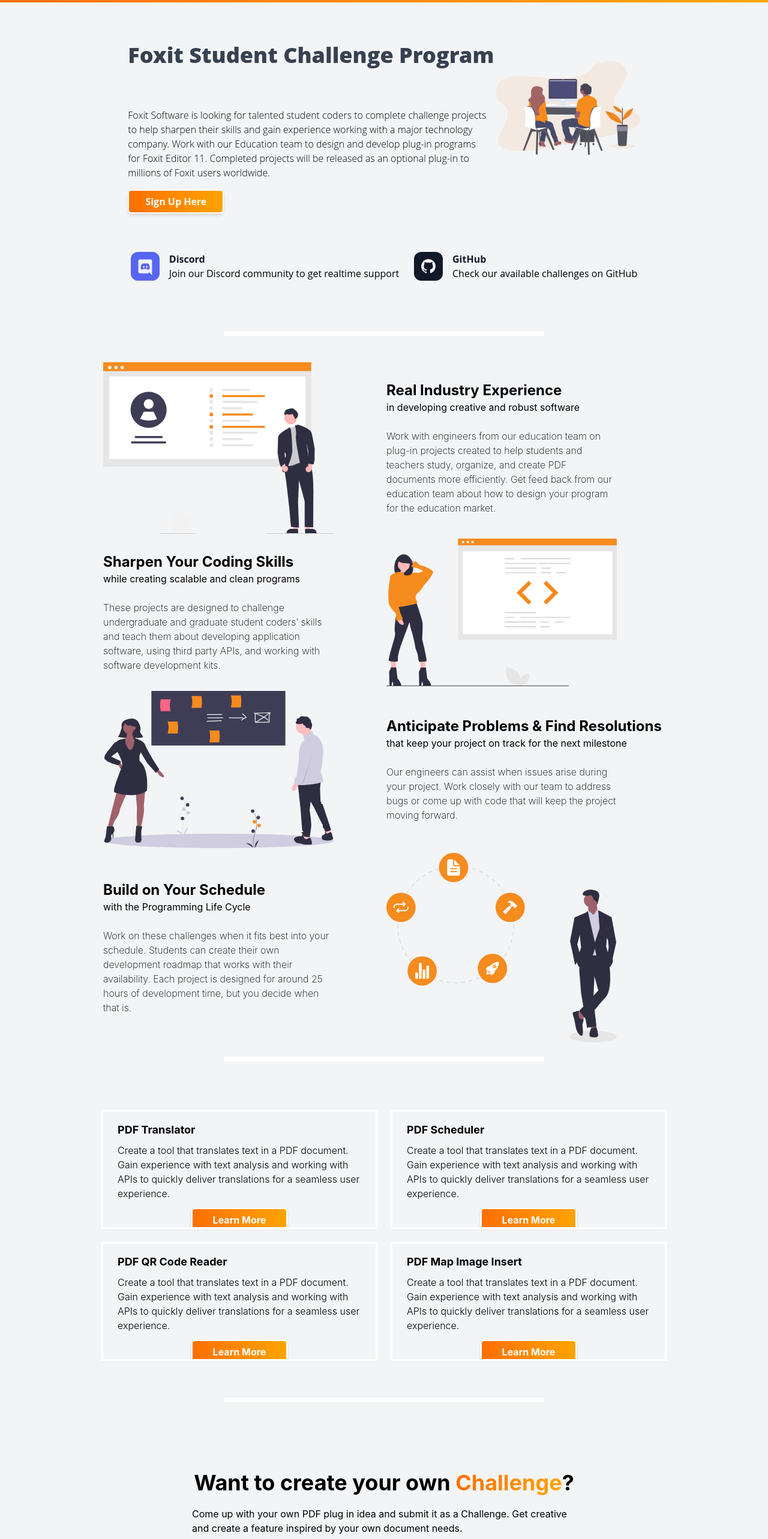
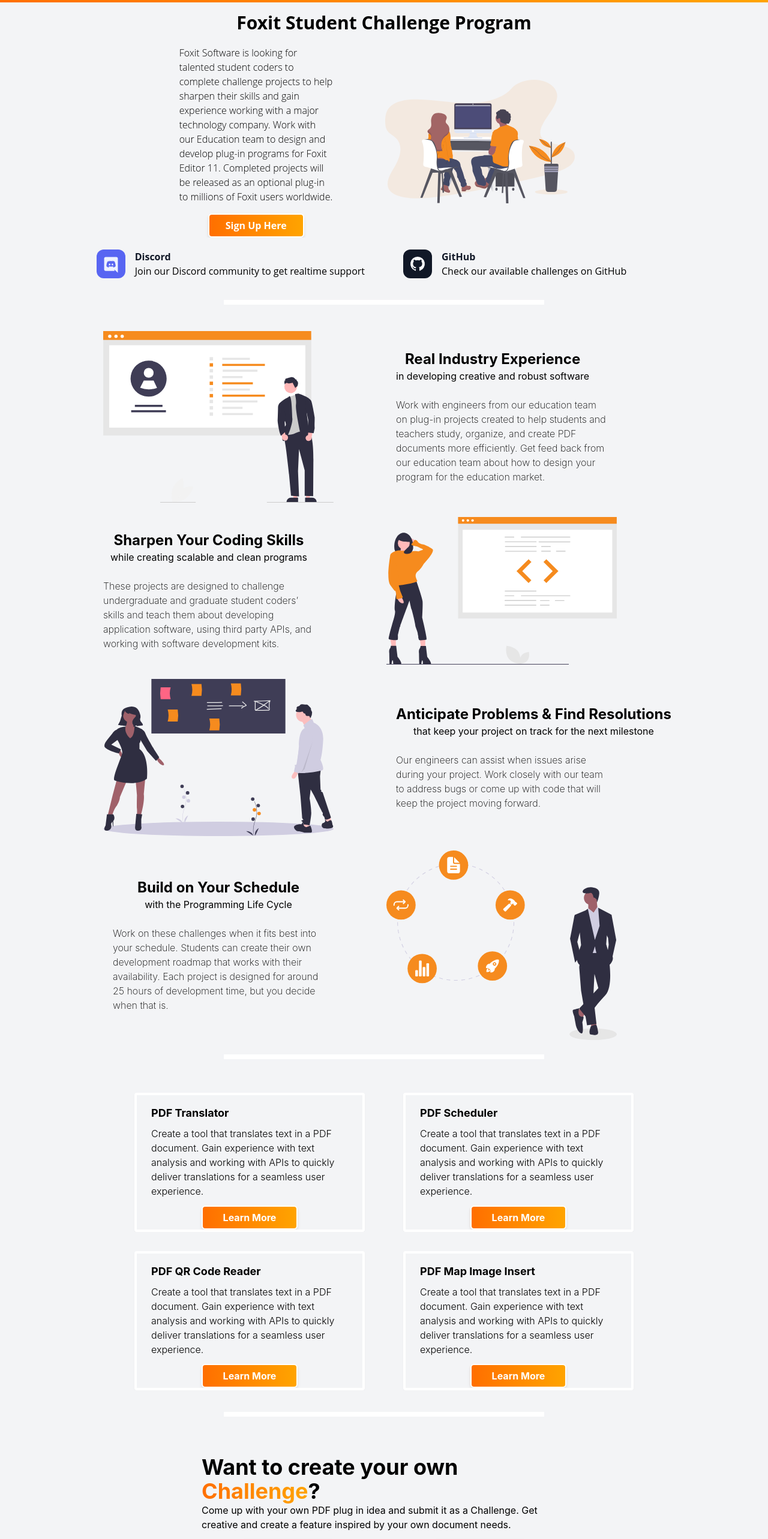
Before and after one commit to alexzhuisme/student-challenge-landing-page, a React (Create React App) app: page / in a window 1280 px wide. Shown: the part 100-2666 px from the top of the page at 60% size. Built offline with nearby package versions, Linux system fonts and the light colour scheme.

Commit message:
responsive update

```diff
--- a/src/components/Banner.js
+++ b/src/components/Banner.js
@@ -1,7 +1,7 @@
 export default function Banner() {
   return (
     <div className="w-full h-10 bg-gradient-to-r from-orange-dark to-orange-light flex justify-center items-center">
-      <div className="font-semibold text-white font-open-sans ">Complete a simple Foxit Plugin Project and win a prize 🏆</div>
+      <div className="font-semibold text-white font-open-sans text-xs md:text-base">Complete a simple Foxit Plugin Project and win a prize 🏆</div>
     </div>
   )
 }
--- a/src/components/Benefits.js
+++ b/src/components/Benefits.js
@@ -1,33 +1,29 @@
 export default function Benefits() {
   return (
-    <div className="flex flex-wrap -mx-1 overflow-hidden sm:-mx-1 md:-mx-1 lg:-mx-1 xl:-mx-1">
-
-
-      <div
-        className="order-1 my-1 px-1 w-full overflow-hidden sm:my-1 sm:px-1 sm:w-full md:my-1 md:px-1 md:w-full lg:my-1 lg:px-1 lg:w-1/2 xl:my-1 xl:px-1 xl:w-1/2 flex items-center justify-around lg:justify-end">
-        <img src="/SVG/updated_resume.svg" alt="" className="w-96 lg:mr-20"/>
+    <div className="flex flex-wrap overflow-hidden gap-y-4">
+      <div className="order-1 my-1 px-4 w-full overflow-hidden sm:my-1 sm:px-1 sm:w-full md:my-1 md:px-1 md:w-full lg:my-1 lg:px-1 lg:w-1/2 xl:my-1 xl:px-1 xl:w-1/2 flex items-center justify-around lg:justify-end">
+        <img src="/SVG/updated_resume.svg" alt="" className="w-96 md:mr-20"/>
       </div>
-      <div
-        className="order-2 my-1 px-1 w-full overflow-hidden sm:my-1 sm:px-1 sm:w-full md:my-1 md:px-1 md:w-full lg:my-1 lg:px-1 lg:w-1/2 xl:my-1 xl:px-1 xl:w-1/2 flex flex-col justify-center items-center lg:items-start">
-        <div>
-          <span className="font-bold text-2xl">Real Industry Experience</span> <br/> in developing creative and robust software
+      <div className="order-2 my-1 px-4 w-full overflow-hidden sm:my-1 sm:px-1 sm:w-full md:my-1 md:px-1 md:w-full lg:my-1 lg:px-1 lg:w-1/2 xl:my-1 xl:px-1 xl:w-1/2 flex flex-col justify-center items-center md:items-start">
+        <div className="px-4 flex-col flex items-center">
+          <span className="font-bold text-2xl">Real Industry Experience</span> in developing creative and robust software
         </div>
-        <div className="text-base font-extralight pt-6 w-96">
+        <div className="text-base font-extralight pt-6 w-96 px-4">
           Work with engineers from our education team on plug-in projects created to help students and teachers study, organize, and create PDF documents more efficiently. Get feed back from our education team about how to design your program for the education market.
         </div>
       </div>
 
       <div
-        className="order-3 lg:order-4 my-1 px-1 w-full overflow-hidden sm:my-1 sm:px-1 sm:w-full md:my-1 md:px-1 md:w-full lg:my-1 lg:px-1 lg:w-1/2 xl:my-1 xl:px-1 xl:w-1/2 flex items-center justify-around lg:justify-start">
+        className="order-3 lg:order-4 my-1 px-4 w-full overflow-hidden sm:my-1 sm:px-1 sm:w-full md:my-1 md:px-1 md:w-full lg:my-1 lg:px-1 lg:w-1/2 xl:my-1 xl:px-1 xl:w-1/2 flex items-center justify-around lg:justify-start">
         <img src="/SVG/proud_coder.svg" alt="" className="w-96"/>
       </div>
       <div
-        className="order-4 lg:order-3 my-1 px-1 w-full overflow-hidden sm:my-1 sm:px-1 sm:w-full md:my-1 md:px-1 md:w-full lg:my-1 lg:px-1 lg:w-1/2 xl:my-1 xl:px-1 xl:w-1/2 flex flex-col justify-center items-center lg:items-end">
-        <div className="lg:mr-20">
-          <div>
-            <span className="font-bold text-2xl">Sharpen Your Coding Skills</span> <br/> while creating scalable and clean programs
+        className="order-4 lg:order-3 my-1 px-4 w-full overflow-hidden sm:my-1 sm:px-1 sm:w-full md:my-1 md:px-1 md:w-full lg:my-1 lg:px-1 lg:w-1/2 xl:my-1 xl:px-1 xl:w-1/2 flex flex-col justify-center items-center md:items-end">
+        <div className="md:mr-20 px-4">
+          <div className="px-4 flex-col flex items-center">
+            <span className="font-bold text-2xl">Sharpen Your Coding Skills</span> while creating scalable and clean programs
           </div>
-          <div className="text-base font-extralight pt-6 w-96">
+          <div className="text-base font-extralight pt-6 w-96 px-4">
             These projects are designed to challenge undergraduate and graduate student coders’ skills and teach them about developing application software, using third party APIs, and working with software development kits.
           </div>
         </div>
@@ -35,32 +31,28 @@
       </div>
 
 
-      <div
-        className="order-5 my-1 px-1 w-full overflow-hidden sm:my-1 sm:px-1 sm:w-full md:my-1 md:px-1 md:w-full lg:my-1 lg:px-1 lg:w-1/2 xl:my-1 xl:px-1 xl:w-1/2 flex items-center justify-around lg:justify-end">
-        <img src="/SVG/our_solution.svg" alt="" className="w-96 lg:mr-20"/>
+      <div className="order-5 my-1 px-4 w-full overflow-hidden sm:my-1 sm:px-1 sm:w-full md:my-1 md:px-1 md:w-full lg:my-1 lg:px-1 lg:w-1/2 xl:my-1 xl:px-1 xl:w-1/2 flex items-center justify-around lg:justify-end">
+        <img src="/SVG/our_solution.svg" alt="" className="w-96 md:mr-20"/>
       </div>
-      <div
-        className="order-6 my-1 px-1 w-full overflow-hidden sm:my-1 sm:px-1 sm:w-full md:my-1 md:px-1 md:w-full lg:my-1 lg:px-1 lg:w-1/2 xl:my-1 xl:px-1 xl:w-1/2 flex flex-col justify-center items-center lg:items-start">
-        <div>
-          <span className="font-bold text-2xl">Anticipate Problems & Find Resolutions</span> <br/> that keep your project on track for the next milestone
+      <div className="order-6 my-1 px-4 w-full overflow-hidden sm:my-1 sm:px-1 sm:w-full md:my-1 md:px-1 md:w-full lg:my-1 lg:px-1 lg:w-1/2 xl:my-1 xl:px-1 xl:w-1/2 flex flex-col justify-center items-center lg:items-start">
+        <div className="px-4 flex-col flex items-center">
+          <span className="font-bold text-2xl">Anticipate Problems & Find Resolutions</span> that keep your project on track for the next milestone
         </div>
-        <div className="text-base font-extralight pt-6 w-96">
+        <div className="text-base font-extralight pt-6 w-96 px-4">
           Our engineers can assist when issues arise during your project. Work closely with our team to address bugs or come up with code that will keep the project moving forward.
         </div>
       </div>
 
 
-      <div
-        className="order-7 lg:order-8 my-1 px-1 w-full overflow-hidden sm:my-1 sm:px-1 sm:w-full md:my-1 md:px-1 md:w-full lg:my-1 lg:px-1 lg:w-1/2 xl:my-1 xl:px-1 xl:w-1/2 flex items-center justify-around lg:justify-start">
+      <div className="order-7 lg:order-8 my-1 px-4 w-full overflow-hidden sm:my-1 sm:px-1 sm:w-full md:my-1 md:px-1 md:w-full lg:my-1 lg:px-1 lg:w-1/2 xl:my-1 xl:px-1 xl:w-1/2 flex items-center justify-around lg:justify-start">
         <img src="/SVG/product_iteration.svg" alt="" className="w-96"/>
       </div>
-      <div
-        className="order-8 lg:order-7 my-1 px-1 w-full overflow-hidden sm:my-1 sm:px-1 sm:w-full md:my-1 md:px-1 md:w-full lg:my-1 lg:px-1 lg:w-1/2 xl:my-1 xl:px-1 xl:w-1/2 flex flex-col justify-center items-center lg:items-start lg:items-end">
-        <div className="lg:mr-20">
-          <div>
-            <span className="font-bold text-2xl">Build on Your Schedule</span> <br/> with the Programming Life Cycle
+      <div className="order-8 lg:order-7 my-1 px-4 w-full overflow-hidden sm:my-1 sm:px-1 sm:w-full md:my-1 md:px-1 md:w-full lg:my-1 lg:px-1 lg:w-1/2 xl:my-1 xl:px-1 xl:w-1/2 flex flex-col justify-center items-center lg:items-start lg:items-end">
+        <div className="md:mr-20">
+          <div className="px-4 flex-col flex items-center">
+            <span className="font-bold text-2xl">Build on Your Schedule</span> with the Programming Life Cycle
           </div>
-          <div className="text-base font-extralight pt-6 w-96">
+          <div className="text-base font-extralight pt-6 w-96 px-4">
             Work on these challenges when it fits best into your schedule. Students can create their own development roadmap that works with their availability. Each project is designed for around 25 hours of development time, but you decide when that is.
           </div>
         </div>
--- a/src/components/Card.js
+++ b/src/components/Card.js
@@ -1,7 +1,7 @@
 export default function Card(props){
   return (
-    <div className="rounded overflow-hidden shadow-sm border-4 border-white">
-      <div className="px-6 py-4 h-48">
+    <div className="rounded overflow-hidden shadow-sm border-4 border-white w-96 mx-4">
+      <div className="px-6 py-4 h-64 md:h-56">
         <div className="font-bold text-lg mb-2 ">{props.title}</div>
         <p className=" text-base font-light">
           {props.description}
--- a/src/components/Challenge.js
+++ b/src/components/Challenge.js
@@ -2,22 +2,39 @@
 
 export default function Challenge() {
   return (
-    <div className="grid grid-rows-3  grid-flow-col items-center justify-around font-open-sans h-auto w-2/3 max-w-5xl mx-auto">
-      <div className="row-span-1 col-span-2 md:text-2xl sm:text-xl lg:text-4xl font-extrabold text-gray-700">Foxit Student Challenge Program</div>
-      {/*<div className="row-span-1 col-span-2 md:text-lg sm:text-base flex flex-col justify-around items-start">*/}
-      <div className="flex flex-col justify-around items-start">
-        <div className="font-light text-base pb-4">
+    <div className="flex flex-wrap overflow-hidden font-open-sans">
+
+      <div className="my-1 px-1 w-full overflow-hidden sm:my-3 sm:px-3  md:my-4 md:px-4  lg:my-4 lg:px-4 flex justify-center items-center">
+        <div className="font-bold text-lg md:text-xl lg:text-3xl">Foxit Student Challenge Program</div>
+      </div>
+      <div className="w-full flex justify-center flex-wrap">
+        <div className="my-1 px-1 w-full overflow-hidden md:px-4 md:w-1/4 flex justify-center items-center">
+          <div className="w-full">
+            <div className="font-extralight pb-4 px-4">
               Foxit Software is looking for talented student coders to complete challenge projects to help sharpen their skills and gain experience working with a major technology company.
               Work with our Education team to design and develop plug-in programs for Foxit Editor 11. Completed projects will be released as an optional plug-in to millions of Foxit users worldwide.
             </div>
+            <div className="flex justify-center items-center">
               <a href="https://forms.office.com/r/5ZubiwG0TK" target="_blank" rel="noreferrer"
                  className="bg-gradient-to-r from-orange-dark to-orange-light w-40 flex justify-center items-center h-10 rounded-md  text-white font-bold shadow-md border-2 border-white"
               >
                 Sign Up Here
               </a>
             </div>
-      <div className="row-span-1 col-span-3 flex gap-4 justify-around items-center">
-        <a href="https://discord.gg/5qkT3qxmV3" target="_blank" rel="noreferrer" className="flex items-start space-x-4">
+          </div>
+        </div>
+
+        <div className="my-1 px-1 w-full overflow-hidden sm:my-3 sm:px-3 sm:w-1/2 md:my-4 md:px-4 md:w-1/3 lg:my-4 lg:px-4 lg:w-1/3 flex justify-center items-center">
+          <div className="w-4/5">
+            <img src="/SVG/pair_programming.svg" alt="" className="w-96 "/>
+          </div>
+        </div>
+      </div>
+
+
+      <div className="my-1 px-1 w-full overflow-hidden sm:my-3 sm:px-3 sm:w-1/2 md:my-4 md:px-4 md:w-1/2 lg:my-4 lg:px-4 lg:w-1/2 xl:my-4 xl:px-4 xl:w-1/2 flex justify-start md:justify-end items-center">
+        <div>
+          <a href="https://discord.gg/5qkT3qxmV3" target="_blank" rel="noreferrer" className="flex items-start space-x-4 px-4">
             <svg fill="#5865f2" className="flex-none text-indigo-400 w-12 h-12">
               <rect width="48" height="48" rx="12"/>
               <path d="M21.637 23.57c-.745 0-1.332.653-1.332 1.45 0 .797.6 1.45 1.332 1.45.744 0 1.332-.653 1.332-1.45.013-.797-.588-1.45-1.332-1.45zm4.767 0c-.744 0-1.332.653-1.332 1.45 0 .797.6 1.45 1.332 1.45.745 0 1.332-.653 1.332-1.45 0-.797-.587-1.45-1.332-1.45z" fill="currentColor" className="text-indigo-50"/>
@@ -28,7 +45,11 @@
               <p>Join our Discord community to get realtime support</p>
             </div>
           </a>
-        <a href="https://github.com/DanGodfreyjr/FoxitStudentChallenges" target="_blank" rel="noreferrer" className="flex items-start space-x-4">
+        </div>
+      </div>
+
+      <div className="my-1 px-1 w-full overflow-hidden sm:my-3 sm:px-3 sm:w-1/2 md:my-4 md:px-4 md:w-1/2 lg:my-4 lg:px-4 lg:w-1/2 xl:my-4 xl:px-4 xl:w-1/2 flex justify-start md:justify-start items-center">
+        <a href="https://github.com/DanGodfreyjr/FoxitStudentChallenges" target="_blank" rel="noreferrer" className="flex items-start space-x-4 px-4">
           <svg fill="currentColor" className="flex-none text-gray-900 w-12 h-12">
             <rect width="48" height="48" rx="12"/>
             <path d="M23.997 12a12 12 0 00-3.792 23.388c.6.12.816-.264.816-.576l-.012-2.04c-3.336.72-4.044-1.608-4.044-1.608-.552-1.392-1.332-1.764-1.332-1.764-1.08-.744.084-.72.084-.72 1.2.084 1.836 1.236 1.836 1.236 1.08 1.824 2.808 1.296 3.492.996.12-.78.42-1.308.756-1.608-2.664-.3-5.46-1.332-5.46-5.928 0-1.32.468-2.388 1.236-3.228a4.32 4.32 0 01.12-3.168s1.008-.324 3.3 1.224a11.496 11.496 0 016 0c2.292-1.56 3.3-1.224 3.3-1.224.66 1.644.24 2.88.12 3.168.768.84 1.236 1.92 1.236 3.228 0 4.608-2.808 5.616-5.484 5.916.432.372.816 1.104.816 2.22l-.012 3.3c0 .312.216.696.828.576A12 12 0 0023.997 12z" fill="currentColor" className="text-gray-50"/>
@@ -36,9 +57,7 @@
           <div className="flex-auto"><h3 className="font-bold text-gray-900">GitHub</h3><p>Check our available challenges on GitHub</p></div>
         </a>
       </div>
-      <div className="row-span-2 col-span-1 w-60">
-        <img src="/SVG/pair_programming.svg" alt=""/>
-      </div>
+
     </div>
   )
 }
--- a/src/components/Create.js
+++ b/src/components/Create.js
@@ -1,11 +1,11 @@
 export default function Create(){
   return (
-    <div className="h-80  flex flex-col justify-center items-center">
-      <div className="h-32 w-1/2 flex flex-col justify-around items-center">
-        <h2 className=" text-4xl font-bold">Want to create your own <span className="text-transparent bg-clip-text bg-gradient-to-r from-orange-dark to-orange-light">Challenge</span>?</h2>
+    <div className="h-60  flex flex-col justify-center items-center">
+      <div className="h-32 px-4 w-full md:w-1/2 flex flex-col justify-around items-center">
+        <h2 className="text-xl md:text-4xl font-bold">Want to create your own <span className="text-transparent bg-clip-text bg-gradient-to-r from-orange-dark to-orange-light">Challenge</span>?</h2>
         <p>Come up with your own PDF plug in idea and submit it as a Challenge. Get creative and create a feature inspired by your own document needs.</p>
       </div>
-      <div className="h-16 w-1/2 flex justify-around items-center">
+      <div className="h-16 w-full md:w-1/2 flex justify-around items-center">
         <a href="https://github.com/DanGodfreyjr/MakeYourOwnFoxitStudentChallenge" target="_blank" rel="noreferrer"
            className="bg-gradient-to-r from-orange-dark to-orange-light w-40 flex justify-center items-center h-10 rounded-md  text-white font-bold shadow-md border-2 border-white"
         >
--- a/src/components/Divider.js
+++ b/src/components/Divider.js
@@ -1,5 +1,5 @@
 export default function Divider(){
   return (
-    <div className="h-2 w-5/12 bg-white mx-auto mb-10 mt-5"/>
+    <div className="h-1 md:h-2 w-9/12 md:w-5/12 bg-white mx-auto mb-10 mt-5"/>
   )
 }
--- a/src/components/projects.js
+++ b/src/components/projects.js
@@ -25,16 +25,17 @@
 
 export default function Projects() {
   return (
-    <div className="mx-auto max-w-5xl p-10 grid grid-cols-2 sm:grid-cols-2 md:grid-cols-2 lg:grid-cols-2 xl:grid-cols-2 gap-5">
-      {/*<div className="flex justify-between items-center h-full w-1/2 mx-auto">*/}
+    <div className="flex flex-wrap -mx-1 overflow-hidden sm:-mx-4 md:-mx-4 lg:-mx-4 xl:-mx-4">
+      <div className="my-1 px-1 w-full overflow-hidden sm:my-4 sm:px-4 sm:w-1/2 md:my-4 md:px-4 md:w-1/2 lg:my-4 lg:px-4 lg:w-1/2 xl:my-4 xl:px-4 xl:w-1/2 flex justify-around items-center lg:justify-end">
         <Card title={project[0].title} description={project[0].description} link={project[0].link}/>
-        <div>
+      </div>
+      <div className="my-1 px-1 w-full overflow-hidden sm:my-4 sm:px-4 sm:w-1/2 md:my-4 md:px-4 md:w-1/2 lg:my-4 lg:px-4 lg:w-1/2 xl:my-4 xl:px-4 xl:w-1/2 flex justify-around items-center lg:justify-start">
         <Card title={project[1].title} description={project[1].description} link={project[1].link}/>
       </div>
-        <div>
+      <div className="my-1 px-1 w-full overflow-hidden sm:my-4 sm:px-4 sm:w-1/2 md:my-4 md:px-4 md:w-1/2 lg:my-4 lg:px-4 lg:w-1/2 xl:my-4 xl:px-4 xl:w-1/2 flex justify-around items-center lg:justify-end">
         <Card title={project[2].title} description={project[2].description} link={project[2].link}/>
       </div>
-        <div>
+      <div className="my-1 px-1 w-full overflow-hidden sm:my-4 sm:px-4 sm:w-1/2 md:my-4 md:px-4 md:w-1/2 lg:my-4 lg:px-4 lg:w-1/2 xl:my-4 xl:px-4 xl:w-1/2 flex justify-around items-center lg:justify-start">
         <Card title={project[3].title} description={project[3].description} link={project[3].link}/>
       </div>
     </div>
```
Lines whose indentation alone changed are shown as unchanged.
